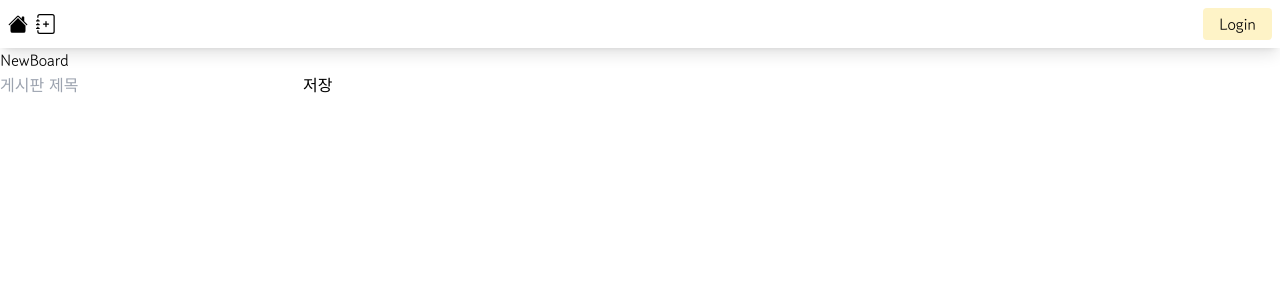
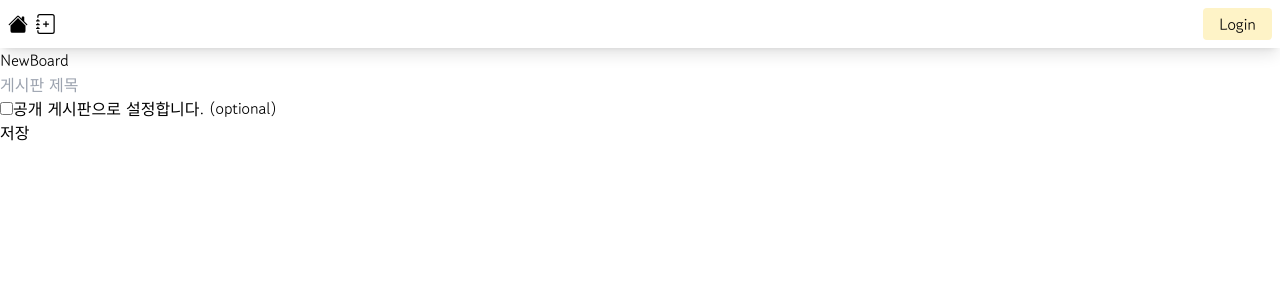
Before and after one commit to Cattamoo/anything, a React (Create React App) app: page /board/new in a window 1280 px wide. Shown: the top 300 px of the page. Built offline with nearby package versions, Linux system fonts and the light colour scheme; no server answers; the database is empty.

Commit message:
Board의 공개여부와 소속된 사용자 추가

```diff
--- a/src/components/BoardEditForm.tsx
+++ b/src/components/BoardEditForm.tsx
@@ -13,20 +13,25 @@ export default function BoardEditForm({ board }: Props) {
 	const dispatch = useDispatch();
 	const user = useSelector((state: RootState) => state.auth.user);
 	const [titleText, setTitleText] = useState(board?.title || '');
+	const [isPublic, setIsPublic] = useState(board?.isPublic || false);
 
 	const handleSubmit: FormEventHandler<HTMLFormElement> = (e) => {
 		e.preventDefault();
 		if(board) {
 			dispatch(editBoard({ ...board, title: titleText }));
 		} else {
-			dispatch(createBoard({ uid: user!.uid, title: titleText }));
+			dispatch(createBoard({ uid: user!.uid, title: titleText, isPublic }));
 		}
 	}
 
 	return (
 		<form onSubmit={handleSubmit}>
 			<Input placeholder="게시판 제목" name="title" value={titleText} onChange={({target}) => setTitleText(target.value)} />
-			<button>저장</button>
+			<div>
+				<input id="isPublic" type="checkbox" checked={isPublic} onChange={({target}) => setIsPublic(target.checked)} />
+				<label htmlFor="isPublic">공개 게시판으로 설정합니다. (optional)</label>
+			</div>
+			<button disabled={titleText === ''}>저장</button>
 		</form>
 	);
 }
--- a/src/components/BoardItem.tsx
+++ b/src/components/BoardItem.tsx
@@ -1,17 +1,16 @@
 import React from 'react';
-import {useDispatch, useSelector} from "react-redux";
-import {RootState} from "../store/store";
+import {useDispatch} from "react-redux";
 import {Board} from "../types/dataType";
 import {removeBoard} from "../store/reducers/boardReducer";
 import {Link} from "react-router-dom";
 
 type Props = {
 	board: Board;
+	uid: string;
 }
 
-export default function BoardItem({ board }: Props) {
+export default function BoardItem({ board, uid }: Props) {
 	const dispatch = useDispatch();
-	const user = useSelector((state: RootState) => state.auth.user);
 	const buttonClassName = 'px-2 py-0.5 rounded';
 	const handleRemove = () => {
 		dispatch(removeBoard({ id: board.bid }))
@@ -19,7 +18,7 @@ export default function BoardItem({ board }: Props) {
 	return (
 		<div className="flex items-center gap-2">
 			<Link to={`/board/${board.bid}`}>{board.title}</Link>
-			{user && board.uid === user.uid && (
+			{uid && board.uid === uid && (
 				<>
 					<Link to={`/board/edit/${board.bid}`} className={`${buttonClassName} bg-blue-100 hover:bg-blue-200`}>수정</Link>
 					<button onClick={handleRemove} className={`${buttonClassName} bg-red-100 hover:bg-red-200`}>삭제</button>
--- a/src/pages/Home.tsx
+++ b/src/pages/Home.tsx
@@ -4,12 +4,17 @@ import {RootState} from "../store/store";
 import BoardItem from "../components/BoardItem";
 
 export default function Home() {
-	const boards = useSelector((state: RootState) => state.boards);
+	const { user, boards } = useSelector((state: RootState) => ({ user: state.auth.user, boards: state.boards }));
+
 	return (
 		<div>
 			Home
 			{
-				Object.keys(boards).map(key => <BoardItem key={key} board={boards[key]} />)
+				Object.keys(boards)
+					.filter((key) => boards[key].isPublic || boards[key].user.includes(user!.uid))
+					.map((key) => (
+						<BoardItem key={key} uid={user!.uid} board={boards[key]} />
+					))
 			}
 		</div>
 	);
--- a/src/store/reducers/boardReducer.ts
+++ b/src/store/reducers/boardReducer.ts
@@ -14,11 +14,13 @@ const boardSlice = createSlice({
 		},
 		createBoard(state, { payload }) {
 			const id = uuid();
-			const { uid, title } = payload;
+			const { uid, title, isPublic } = payload;
 			const newBoard = {
 				bid: id,
 				uid,
 				title,
+				isPublic,
+				user: [uid]
 			};
 			state[id] = newBoard;
 			cb(newBoard);
--- a/src/types/dataType.ts
+++ b/src/types/dataType.ts
@@ -2,6 +2,8 @@ export interface Board {
 	bid: string;
 	uid: string;
 	title: string;
+	user: string[];
+	isPublic: boolean;
 }
 
 export interface Post {
```
